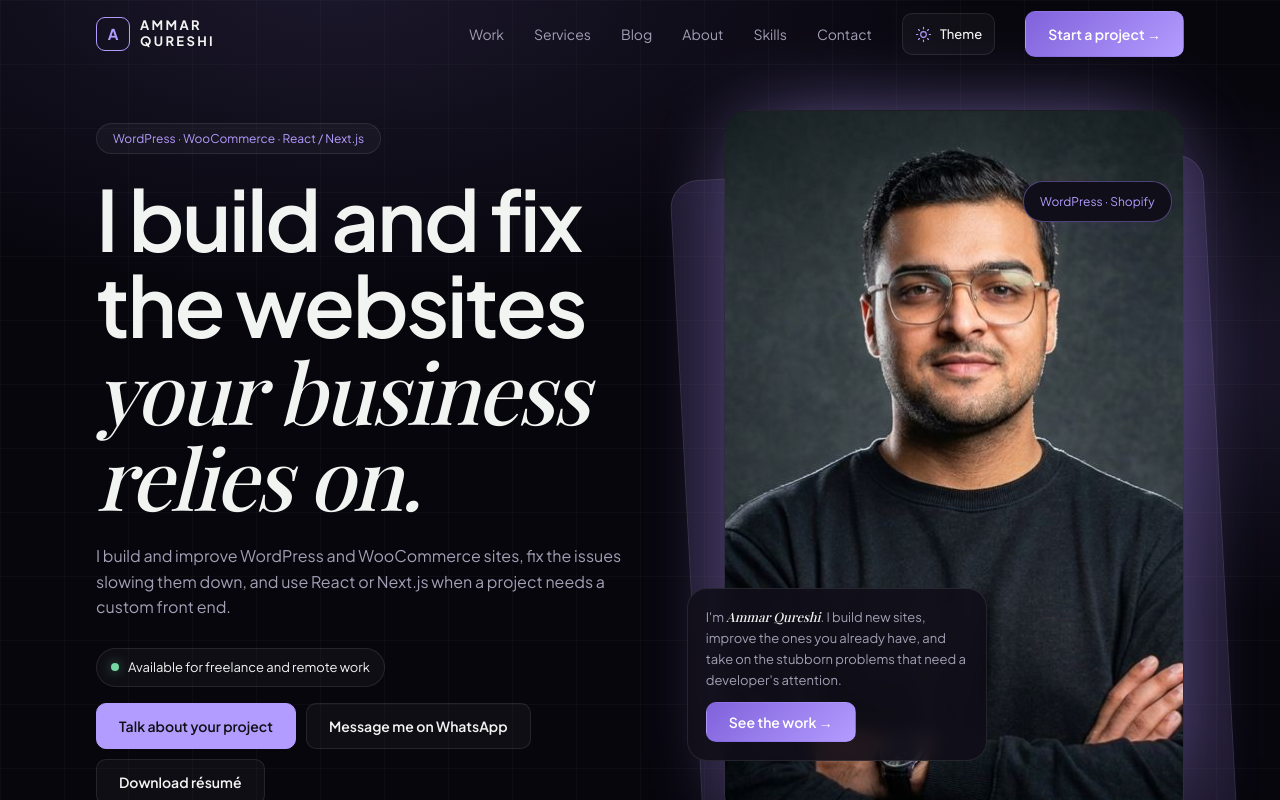
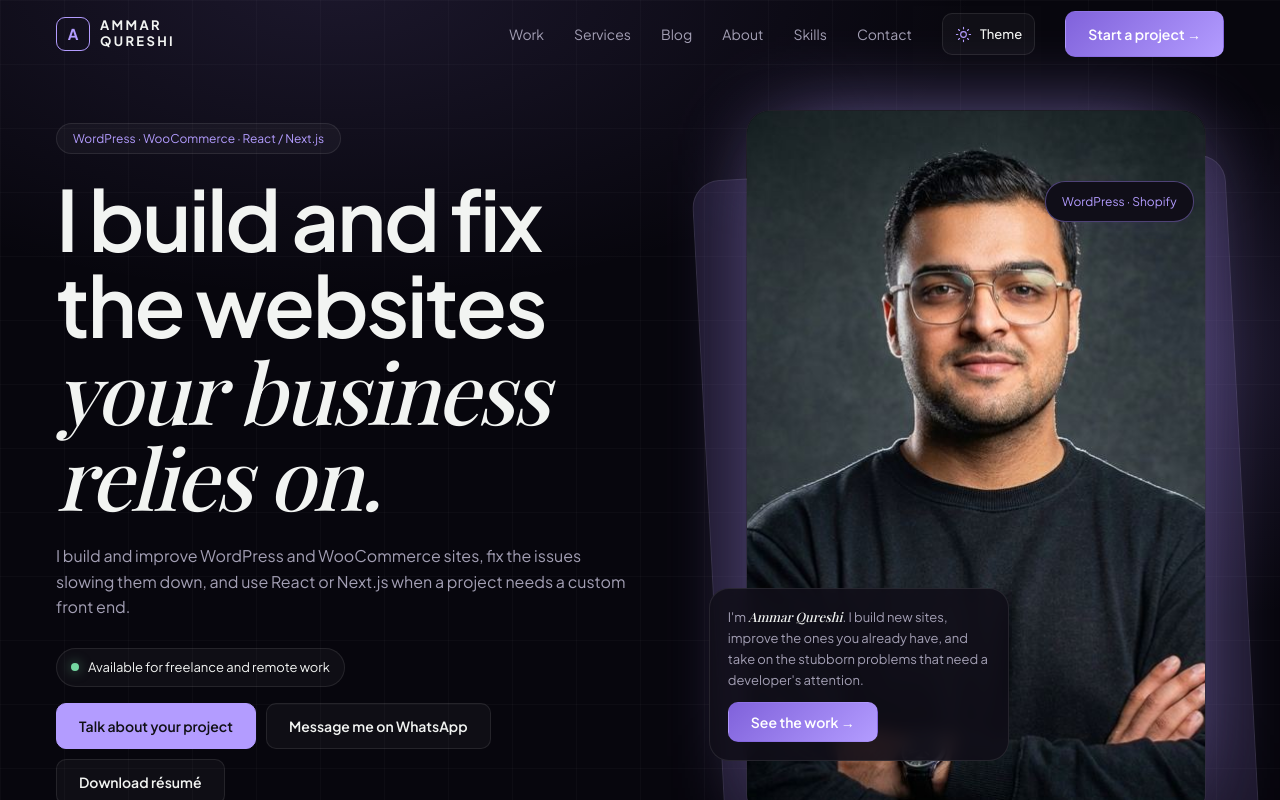
Before and after one commit to Ammarqureshi00/my-portfolio, a Next.js app: page / in a window 1280 px wide. Shown: the top 800 px of the page. Built offline with nearby package versions, Linux system fonts and the light colour scheme; no server answers.

Commit message:
Update the toggle button

```diff
--- a/app/globals.css
+++ b/app/globals.css
@@ -6,7 +6,7 @@
 body{background:var(--bg);color:var(--tx);font:400 16px/1.6 var(--sans);overflow-x:hidden;-webkit-font-smoothing:antialiased;background-image:linear-gradient(var(--grid) 1px,transparent 1px),linear-gradient(90deg,var(--grid) 1px,transparent 1px);background-size:64px 64px;transition:background-color .25s,color .25s}
 a{color:inherit;text-decoration:none}ul{list-style:none;padding:0}img{display:block;max-width:100%}
 :focus-visible{outline:2px solid var(--g);outline-offset:3px}
-.w{max-width:1200px;margin:auto;padding-inline:var(--pad)}
+.w{max-width:1440px;margin:auto;padding-inline:var(--pad)}
 em{font-family:var(--ser);font-weight:500;color:var(--tx)}
 section{padding-block:clamp(64px,10vw,120px);position:relative}
 .pill{display:inline-block;border:1px solid var(--ln);background:var(--gl);border-radius:99px;padding:5px 16px;font-size:12px;color:var(--g)}
@@ -136,7 +136,7 @@ footer{border-top:1px solid var(--ln);padding:48px 0 32px}.fg{display:flex;justi
 @media(max-width:768px){.pt{order:0}}
 .sh span{z-index:1;background:var(--header-bg);border:1px solid var(--ln);border-radius:99px;padding:3px 10px;backdrop-filter:blur(6px)}
 .pb h3{gap:12px}
-html[data-theme-transition] *{transition-duration:.24s!important}
+html[data-theme-transition] *{transition-duration:0s!important}
 :root[data-theme="light"] .glass:hover{box-shadow:0 12px 32px -28px rgba(38,26,61,.3)}
 :root[data-theme="light"] .pt img{box-shadow:0 24px 54px -28px rgba(38,26,61,.24),0 0 74px -42px var(--g)}
 :root[data-theme="light"] .sh b{color:rgba(33,29,42,.12)}
```
